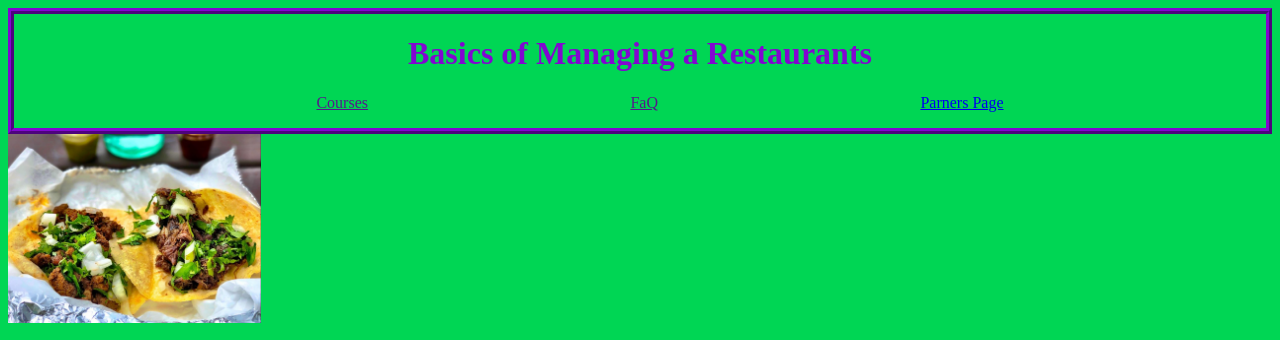
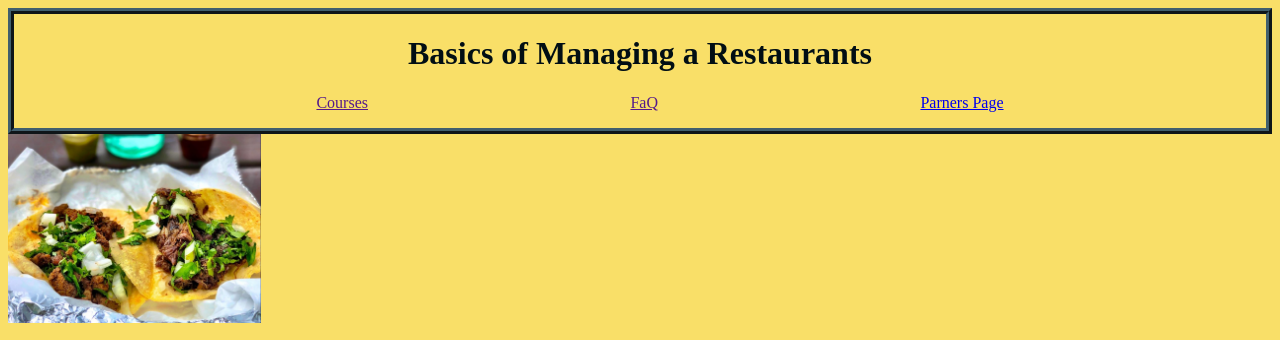
Before and after one commit to Emmanuel-Gonzales/hello-world, a plain HTML site: page index.html in a window 1280 px wide. Shown: the top 340 px of the page. Drawn offline with Linux system fonts and the light colour scheme.

Commit message:
fix color

```diff
--- a/style.css
+++ b/style.css
@@ -1,11 +1,11 @@
 html{
-background-color: #00D654;
+background-color: #f9df68;
 
 }
 
 
 header{
-    border: 6px ridge #8206D1;
+    border: 6px ridge #425f6d;
 }
 
 
@@ -13,7 +13,7 @@ h1{
     /* border: 5px solid black; */
     display: flex;
     justify-content: center;
-    color: #8206D1;
+    color:#010e14;
 }
 
 ul{
@@ -21,7 +21,12 @@ ul{
     display: flex;
     justify-content: space-evenly;
     font-size: medium;
+
 }
+
+
+
+
 
 
 img{
```
